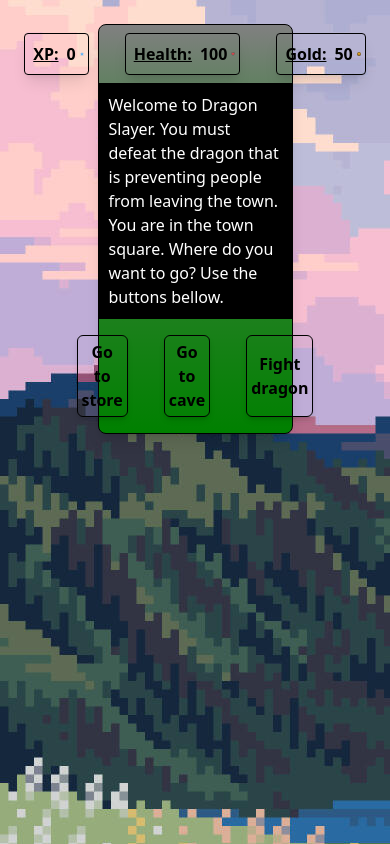
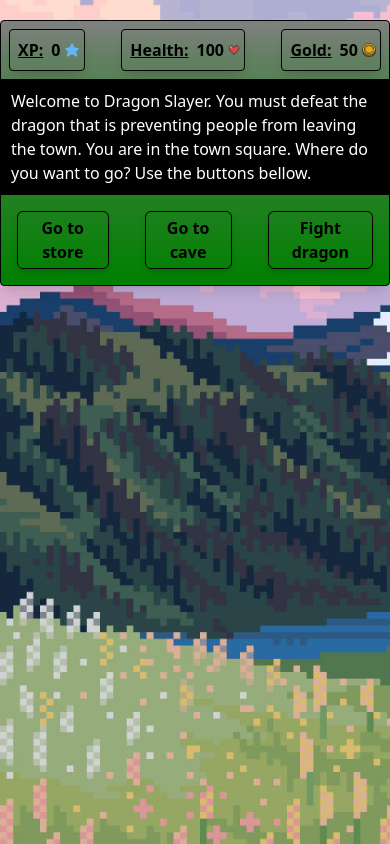
Before and after one commit to PerimanV/JS-RPG, a website: page public/index.html in a window 390 px wide. Drawn offline with Linux system fonts and the light colour scheme.

Commit message:
improvements to responsiveness

```diff
--- a/public/index.html
+++ b/public/index.html
@@ -8,9 +8,10 @@
   <link rel="icon" href="./img/sword.png">
 </head>
 
-<body>
-<div id="game" class="mt-6 w-1/2 border border-black rounded shadow-lg rounded-lg justify-self-center">
-  <div id="stats" class="flex justify-center gap-5">
+<body class="h-screen w-screen overflow-hidden ">
+  <div class="flex items-center justify-center">
+    <div id="game" class="lg:w-2/3 sm:w-screen h-1/2 my-5 border border-black rounded shadow-lg lg:text-[20px] sm:text-[40px]">
+      <div id="stats" class="flex justify-center gap-5 ">
         <div class="stat flex items-center">
           <span class="underline">XP:</span>
           <span id="xpText" class="ml-2">0</span>
@@ -39,8 +40,11 @@
         <button id="button2" class="button">Go to cave</button>
         <button id="button3" class="button">Fight dragon</button>
       </div>
+
     </div>
     <script  src="./script.js"></script>
+  </div>
+
 </body>
 
 </html>
--- a/public/styles-input.css
+++ b/public/styles-input.css
@@ -22,6 +22,12 @@ body {
     background-color: red;
   }
 
+  @layer base {
+    body {
+      @apply bg-cover bg-no-repeat;
+    }
+  }
+
   @layer components {
     .stat {
         @apply m-2 p-2 font-bold border border-black shadow-lg rounded flex items-center;
```
Also changed, not shown: public/styles-output.css. Lines whose indentation alone changed are shown as unchanged.
